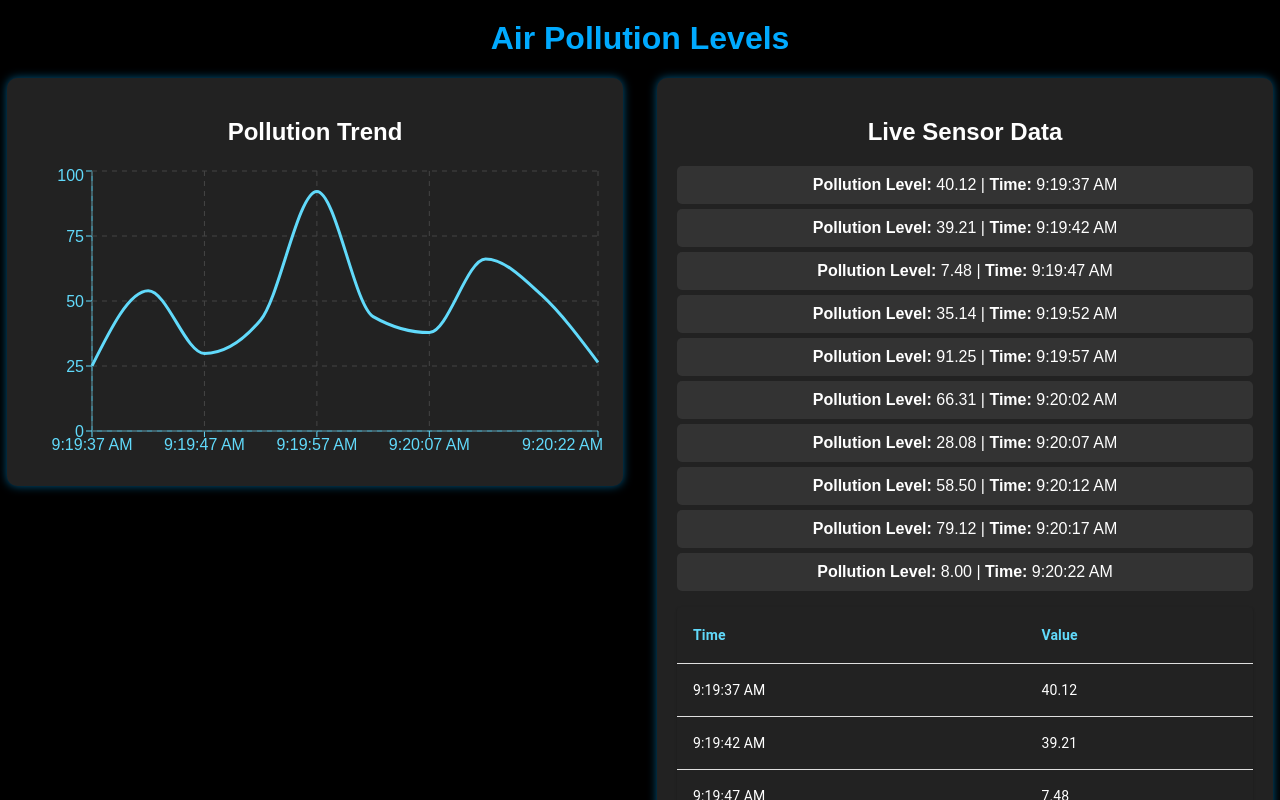
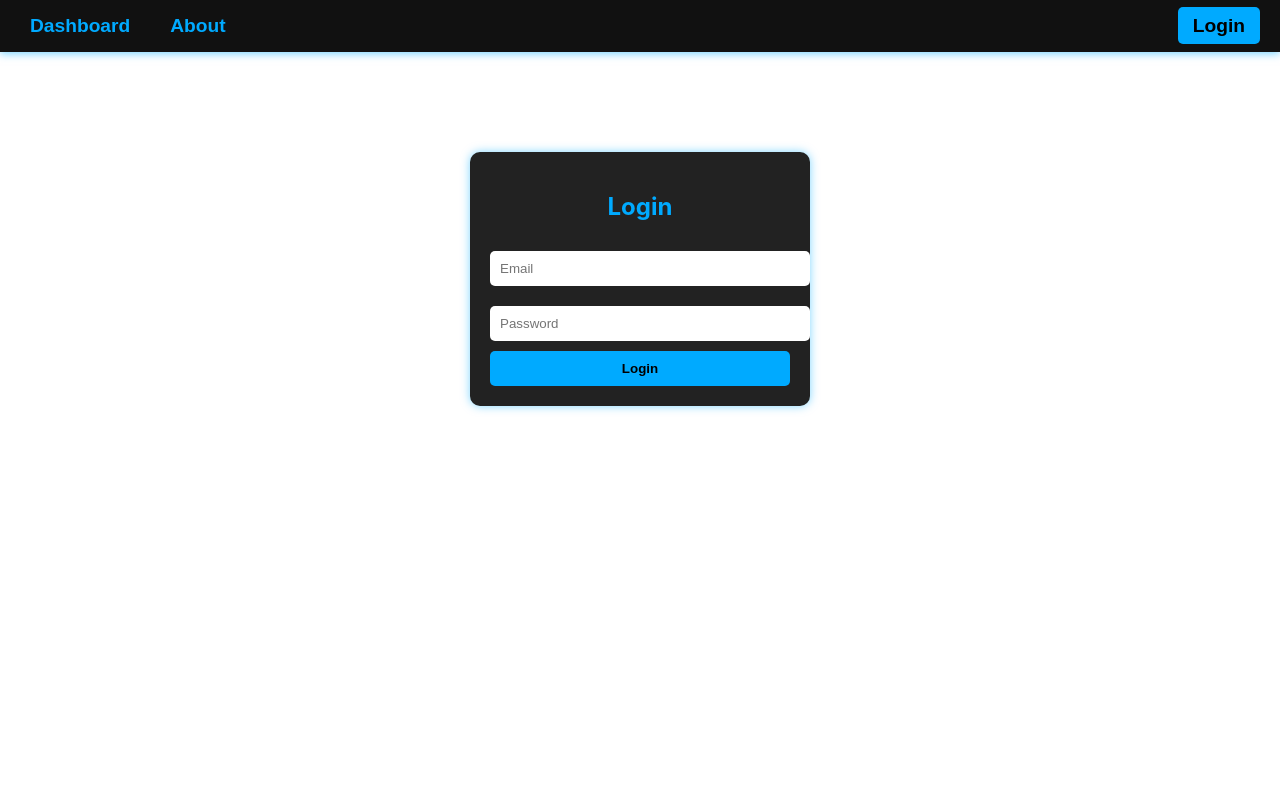
Before and after one commit to Anshizzi/airpurifier, a React (Create React App) app in the folder client/: page /login in a window 1280 px wide. Shown: the top 800 px of the page. Built offline with nearby package versions, Linux system fonts and the light colour scheme.

Commit message:
almost done with login page

```diff
--- a/client/package.json
+++ b/client/package.json
@@ -12,6 +12,7 @@
     "@testing-library/user-event": "^13.5.0",
     "react": "^19.0.0",
     "react-dom": "^19.0.0",
+    "react-router-dom": "^7.4.0",
     "react-scripts": "5.0.1",
     "recharts": "^2.15.1",
     "web-vitals": "^2.1.4"
--- a/client/src/App.css
+++ b/client/src/App.css
@@ -1,65 +1,84 @@
-body {
-  background-color: black;
-  color: white;
-  font-family: 'Arial', sans-serif;
-  margin: 0;
-  padding: 0;
+
+.navbar {
+  background: #111;
+  padding: 10px 20px;
+  display: flex;
+  justify-content: space-between; /* Space between links and login button */
+  align-items: center;
+  box-shadow: 0px 2px 8px rgba(0, 174, 255, 0.5);
 }
 
-.dashboard {
-  text-align: center;
-  padding: 0px;
+.nav-links {
+  display: flex;
+  gap: 20px;
 }
 
-.title {
-  margin-top: 20px;
-  font-size: 2rem;
+.navbar a {
   color: #00aaff;
-  text-align: center;
+  text-decoration: none;
+  font-size: 1.2rem;
   font-family: 'Poppins', sans-serif;
   font-weight: bold;
+  padding: 5px 10px;
+  border-radius: 5px;
+  transition: all 0.3s ease-in-out;
 }
 
-.content {
-  display: flex;
-  justify-content: space-around;
-  align-items: flex-start;
-  gap: 20px;
-  flex-wrap: wrap;
+.login-btn {
+  margin-left: auto;
 }
 
-.box {
-  background: #222;
-  padding: 20px;
-  border-radius: 10px;
-  box-shadow: 0px 0px 10px rgba(0, 174, 255, 0.5);
-  width: 45%;
+.login-btn a {
+  background-color: #00aaff;
+  color: black;
+  padding: 8px 15px;
+  border-radius: 5px;
+  font-weight: bold;
+  text-decoration: none;
+  transition: 0.3s ease;
 }
 
-.sensor-box ul {
-  list-style: none;
-  padding: 0;
+.login-btn a:hover {
+  background-color: #0088cc;
+  transform: scale(1.05);
 }
 
-.sensor-box li {
-  background: #333;
-  margin: 5px 0;
+/* Login Page Styling */
+.login-container {
+  width: 300px;
+  margin: 100px auto;
+  padding: 20px;
+  background: #222;
+  box-shadow: 0px 0px 10px rgba(0, 174, 255, 0.5);
+  border-radius: 10px;
+  text-align: center;
+}
+
+.login-container h2 {
+  color: #00aaff;
+}
+
+.login-container input {
+  width: 100%;
   padding: 10px;
+  margin: 10px 0;
+  border: none;
   border-radius: 5px;
 }
 
-.table-container {
-  background-color: #222 !important;
-  box-shadow: 0px 0px 10px rgba(0, 174, 255, 0.5);
+.login-container button {
+  width: 100%;
+  padding: 10px;
+  background-color: #00aaff;
+  border: none;
+  color: black;
+  font-weight: bold;
+  border-radius: 5px;
+  cursor: pointer;
+  transition: 0.3s ease;
 }
 
-.card {
-  background-color: rgba(255, 255, 255, 0.1); /* Subtle transparency */
-  padding: 12px;
-  border-radius: 8px;
+.login-container button:hover {
+  background-color: #0088cc;
+  transform: scale(1.05);
 }
-
-.card:hover {
-  transform: scale(1.02);
-  transition: all 0.3s ease-in-out;
-}
--- a/client/src/App.js
+++ b/client/src/App.js
@@ -1,29 +1,30 @@
-import React, { useState, useEffect } from "react";
+import React, { useState } from "react";
+import { BrowserRouter as Router, Route, Routes, Link } from "react-router-dom";
 import Dashboard from "./components/Dashboard";
-
-const generateRandomData = () => {
-  const now = new Date();
-  return Array.from({ length: 10 }, (_, i) => ({
-    time: new Date(now.getTime() - i * 5000).toLocaleTimeString(),
-    value: (Math.random() * 100).toFixed(2), // Random pollution level between 0-100
-  })).reverse();
-};
+import Login from "./components/Login"; // Ensure Login.js exists in ./components
 
 const App = () => {
-  const [data, setData] = useState(generateRandomData());
-
-  useEffect(() => {
-    const interval = setInterval(() => {
-      setData(generateRandomData());
-    }, 5000);
-
-    return () => clearInterval(interval);
-  }, []);
+  const [isLoggedIn] = useState(false); // Remove setIsLoggedIn if not used
 
   return (
-    <div>
-      <Dashboard data={data} />
-    </div>
+    <Router>
+      <div className="navbar">
+        <div className="nav-links">
+          <Link to="/">Dashboard</Link>
+          <Link to="/about">About</Link>
+        </div>
+        <div className="login-btn">
+          <Link to="/login">
+            {isLoggedIn ? "Logout" : "Login"}
+          </Link>
+        </div>
+      </div>
+
+      <Routes>
+        <Route path="/" element={<Dashboard />} />
+        <Route path="/login" element={<Login />} />
+      </Routes>
+    </Router>
   );
 };
 
--- /dev/null
+++ b/client/src/components/Login.js
@@ -0,0 +1,36 @@
+import React, { useState } from "react";
+
+const Login = () => {
+  const [email, setEmail] = useState("");
+  const [password, setPassword] = useState("");
+
+  const handleSubmit = (e) => {
+    e.preventDefault();
+    alert(`Logging in with Email: ${email}`);
+  };
+
+  return (
+    <div className="login-container">
+      <h2>Login</h2>
+      <form onSubmit={handleSubmit}>
+        <input
+          type="email"
+          placeholder="Email"
+          value={email}
+          onChange={(e) => setEmail(e.target.value)}
+          required
+        />
+        <input
+          type="password"
+          placeholder="Password"
+          value={password}
+          onChange={(e) => setPassword(e.target.value)}
+          required
+        />
+        <button type="submit">Login</button>
+      </form>
+    </div>
+  );
+};
+
+export default Login;
--- a/client/src/components/SensorData.js
+++ b/client/src/components/SensorData.js
@@ -1,9 +1,10 @@
 import React from "react";
 
-const SensorData = ({ data }) => {
+const SensorData = ({ data = [] }) => { //data is always an array
   return (
     <div className="sensor-box">
       <h2>Live Sensor Data</h2>
+      {data.length > 0 ? (
         <ul>
           {data.map((item, index) => (
             <li key={index}>
@@ -11,6 +12,9 @@ const SensorData = ({ data }) => {
             </li>
           ))}
         </ul>
+      ) : (
+        <p>No sensor data available</p> //empty state
+      )}
     </div>
   );
 };
--- a/client/src/components/dashboard.js
+++ b/client/src/components/dashboard.js
@@ -1,10 +1,26 @@
-import React from "react";
+import React, { useState, useEffect } from "react";
 import Graph from "./Graph";
 import SensorData from "./SensorData";
 import DataTable from "./Table";
 import "../App.css";
 
-const Dashboard = ({ data }) => {
+const Dashboard = () => {
+  const [data, setData] = useState([]);
+
+  useEffect(() => {
+    console.log("Fetching sensor data...");
+    fetch("/api/sensors")
+      .then((res) => res.json())
+      .then((result) => {
+        console.log("Received data:", result);
+        setData(result || []);
+      })
+      .catch((err) => {
+        console.error("Error fetching data:", err);
+        setData([]);
+      });
+  }, []);
+
   return (
     <div className="dashboard">
       <h1 className="title">Air Pollution Levels</h1>
--- a/client/src/components/graph.js
+++ b/client/src/components/graph.js
@@ -1,7 +1,11 @@
 import React from "react";
 import { LineChart, Line, XAxis, YAxis, Tooltip, CartesianGrid, ResponsiveContainer } from "recharts";
 
-const Graph = ({ data }) => {
+const Graph = ({ data = [] }) => {  // ✅ Ensure data is always an array
+  if (!Array.isArray(data) || data.length === 0) {
+    return <p style={{ textAlign: "center", color: "gray" }}>No data available</p>;  // ✅ Show message instead of blank screen
+  }
+
   return (
     <div className="graph-container">
       <h2>Pollution Trend</h2>
```
Also changed, not shown: client/src/components/About.js (added, +12 -0 lines), client/src/components/Analytics.js (added, +12 -0 lines), client/src/components/DataTable.js (added, +32 -0 lines), package.json (+16 -14 lines), 1 other file (tests, documents, lock files or other folders). Lines whose indentation alone changed are shown as unchanged.
